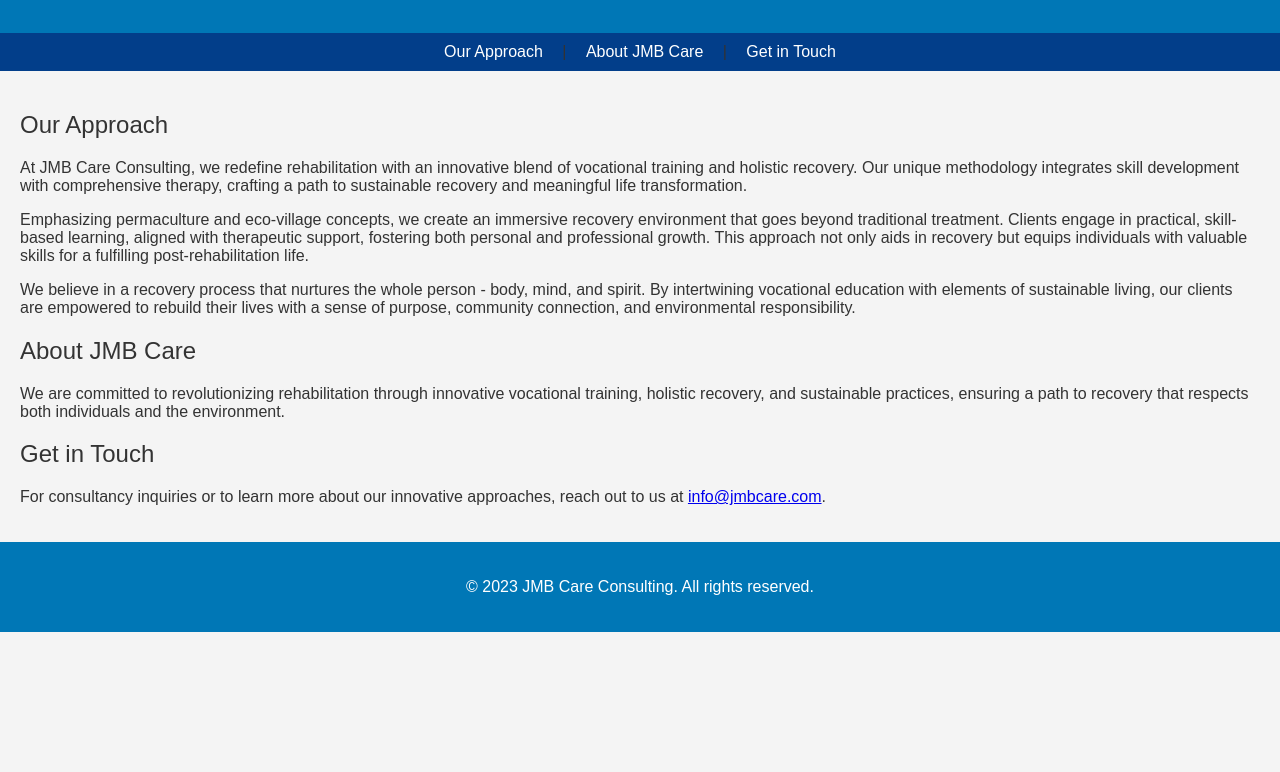
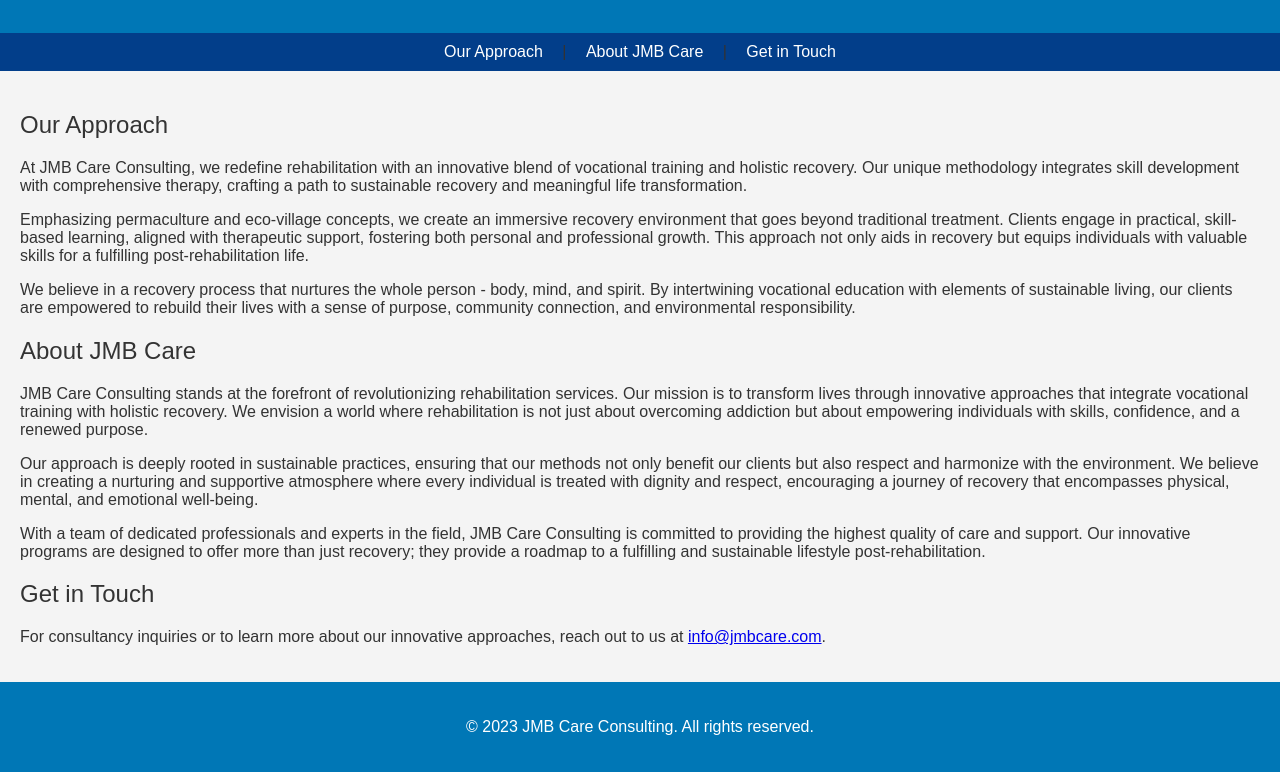
Before and after one commit to growgrounded/JMB-Care, a plain HTML site: page index.html in a window 1280 px wide. Shown: the part 121-893 px from the top of the page. Before the commit the page ends 800 px from the top, so only its background shows below. Drawn offline with Linux system fonts and the light colour scheme.

Commit message:
index.html

```diff
--- a/index.html
+++ b/index.html
@@ -32,9 +32,17 @@
     </p>
 </section>
         <section id="about">
-            <h2>About JMB Care</h2>
-            <p>We are committed to revolutionizing rehabilitation through innovative vocational training, holistic recovery, and sustainable practices, ensuring a path to recovery that respects both individuals and the environment.</p>
-        </section>
+    <h2>About JMB Care</h2>
+    <p>
+        JMB Care Consulting stands at the forefront of revolutionizing rehabilitation services. Our mission is to transform lives through innovative approaches that integrate vocational training with holistic recovery. We envision a world where rehabilitation is not just about overcoming addiction but about empowering individuals with skills, confidence, and a renewed purpose.
+    </p>
+    <p>
+        Our approach is deeply rooted in sustainable practices, ensuring that our methods not only benefit our clients but also respect and harmonize with the environment. We believe in creating a nurturing and supportive atmosphere where every individual is treated with dignity and respect, encouraging a journey of recovery that encompasses physical, mental, and emotional well-being.
+    </p>
+    <p>
+        With a team of dedicated professionals and experts in the field, JMB Care Consulting is committed to providing the highest quality of care and support. Our innovative programs are designed to offer more than just recovery; they provide a roadmap to a fulfilling and sustainable lifestyle post-rehabilitation.
+    </p>
+</section>
         <section id="contact">
             <h2>Get in Touch</h2>
             <p>For consultancy inquiries or to learn more about our innovative approaches, reach out to us at <a href="mailto:info@jmbcare.com">info@jmbcare.com</a>.</p>
```
